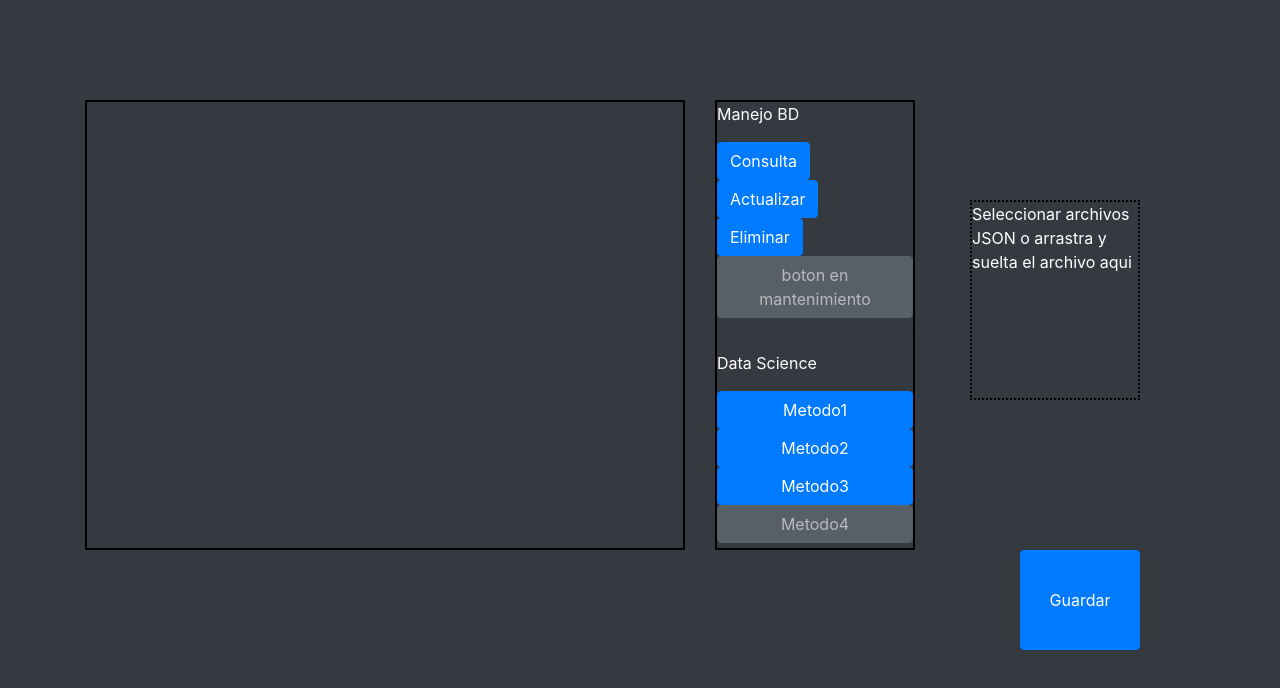
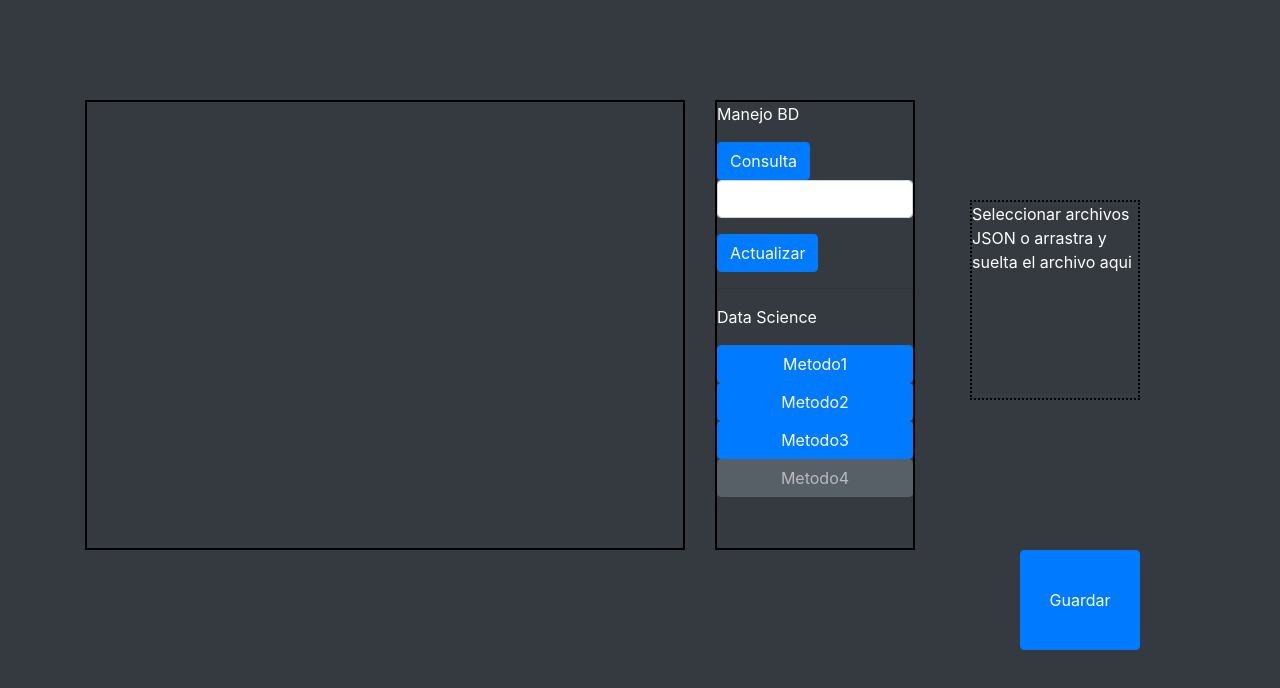
Before and after one commit to vicquiroz/integracion3, a React (Create React App) app in the folder Proyecto/codx/: page / in a window 1280 px wide. Shown: the top 688 px of the page. Built offline with nearby package versions, Linux system fonts and the light colour scheme; the HTML template or start-up script is replaced by a standard one.

Commit message:
Implementación de consultas especificas y limpieza de codigo
Se implementó la función de Django para consultas especificas con las ID del archivo
Se corrigieron las URL de las consultas con las nuevas especificadas en Django
Se eliminaron botones innecesarios
By: Fernando Torres y Antonio Parra

```diff
--- a/Proyecto/codx/src/App.js
+++ b/Proyecto/codx/src/App.js
@@ -20,7 +20,7 @@ function App() {
           <Vis env={archivo}/>
         </Col>
         <Col>
-          <Sim env={archivo}/>
+          <Sim env={archivo} res={Res}/>
         </Col>
         <Col>
           <Exa res={Res}/>
--- a/Proyecto/codx/src/components/consultas.js
+++ b/Proyecto/codx/src/components/consultas.js
@@ -2,8 +2,8 @@ import axios from 'axios';
 
 export function GetDatos(){
     let config = {
-      method: 'get',
-      url: 'http://localhost:8000/DB/api/datos1/',
+      method: 'GET',
+      url: 'http://localhost:8000/DB/',
       headers: {
         'Content-Type': 'application/json'
       }
@@ -20,8 +20,8 @@ export function GetDatos(){
 export function PostDatos(Archivo){
     let data = JSON.stringify({"nombre":"Prueba","datoT":Archivo});
     let config = {
-        method: 'post',
-        url: 'http://localhost:8000/DB/api/datos1/',
+        method: 'POST',
+        url: 'http://localhost:8000/DB/',
         headers: {
             'Content-Type': 'application/json'
         },
@@ -35,3 +35,21 @@ export function PostDatos(Archivo){
             console.log(error);
         });
 }
+
+export function ConseguirArchivo(props,ID){
+    let config = {
+        method: 'GET',
+        url: 'http://localhost:8000/testingP/'+String(ID),
+        headers: {
+            'Content-Type': 'application/json'
+        }
+    };
+    axios(config)
+        .then((response) => {
+            let Data=response.data;
+            props.res(Data.file)
+        })
+        .catch((error) => {
+            console.log(error);
+        });
+}
--- a/Proyecto/codx/src/components/simplificado.js
+++ b/Proyecto/codx/src/components/simplificado.js
@@ -1,6 +1,6 @@
 import React from 'react'
-import { Nav, NavItem, Button } from 'reactstrap';
-import {GetDatos,PostDatos} from './consultas';
+import { Nav, NavItem, Button,Input } from 'reactstrap';
+import {ConseguirArchivo, GetDatos,PostDatos} from './consultas';
 import './comps.css';
 
 export const Sim = (props) => {
@@ -9,16 +9,11 @@ export const Sim = (props) => {
       <p>Manejo BD</p>
       <Nav vertical>
         <NavItem>
-          <Button color="primary" onClick={()=>GetDatos()}>Consulta</Button>
+          <Button color="primary" onClick={()=>ConseguirArchivo(props,document.getElementById("ID").value)}>Consulta</Button>
+          <Input type="text" className="input-group mb-3" id="ID"></Input>
         </NavItem>
         <NavItem>
           <Button color="primary" onClick={()=>PostDatos(props.env)}>Actualizar</Button>
-        </NavItem>
-        <NavItem>
-          <Button color="primary" href="#">Eliminar</Button>
-        </NavItem>
-        <NavItem>
-          <Button disabled href="#">boton en mantenimiento</Button>
         </NavItem>
       </Nav>
       <hr />
```
